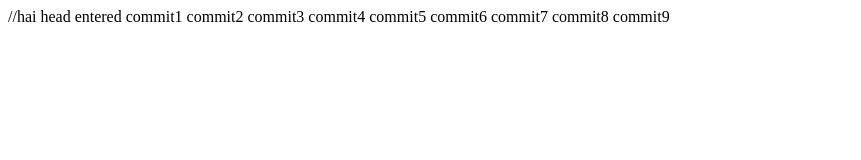
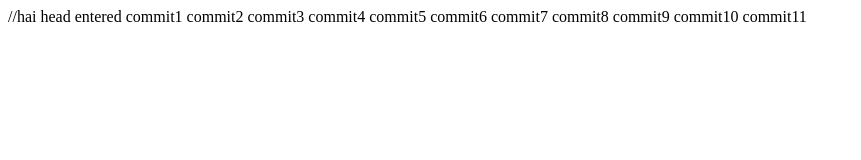
Before and after one commit to navin2608/gitpractice, a plain HTML site: page index.html in a window 1280 px wide. Shown: the whole page, without its empty margins (0-861 px from the left). Drawn offline with Linux system fonts and the light colour scheme.

Commit message:
commit11

```diff
--- a/index.html
+++ b/index.html
@@ -19,6 +19,8 @@
     commit7
     commit8
     commit9
+    commit10
+    commit11
 </body>
 
 </html>
```
